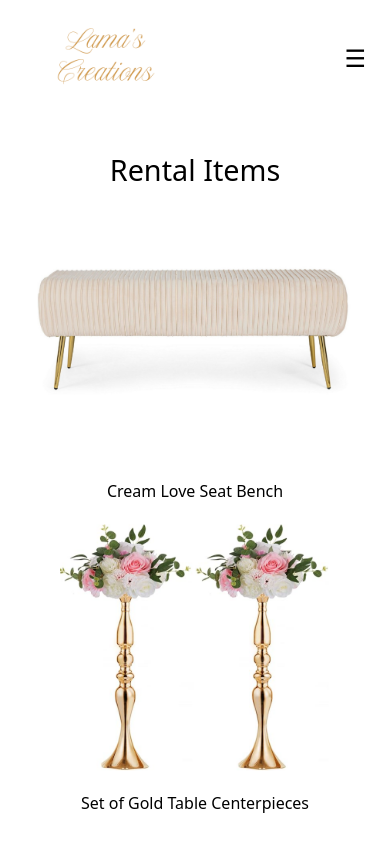
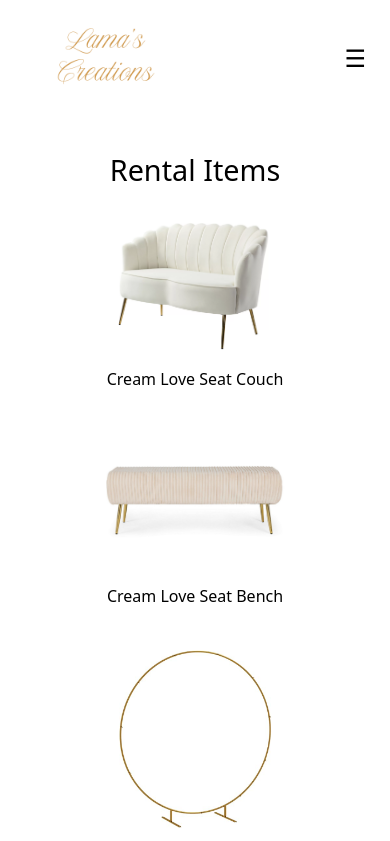
Before and after one commit to shahdk33/Lama-Website, a Next.js app in the folder lamascreations/: page /rentals in a window 390 px wide. Shown: the top 841 px of the page. Built offline with nearby package versions, Linux system fonts and the light colour scheme.

Commit message:
rentals page mobile responsive design

```diff
--- a/lamascreations/src/app/globals.css
+++ b/lamascreations/src/app/globals.css
@@ -482,6 +482,30 @@ label {
 }
 
 @media (max-width: 767px) {
+  .rentals-Div {
+    flex-direction: column;
+    gap: 1rem;
+    margin-bottom: 1rem;
+  }
+
+  .rentalPhoto {
+    width: 50%;
+    height: auto;
+    max-height: 300px;
+    max-width: 100%;
+    margin: 0.5rem 0;
+  }
+
+  .eventPhotoDiv {
+    width: 100%;
+    padding: 0 1rem;
+  }
+
+  .eventPhotoDiv p {
+    margin-bottom: 1rem;
+    font-size: 1rem;
+  }
+
   .service {
     flex-direction: column;
     margin: 2rem 1rem;
```
